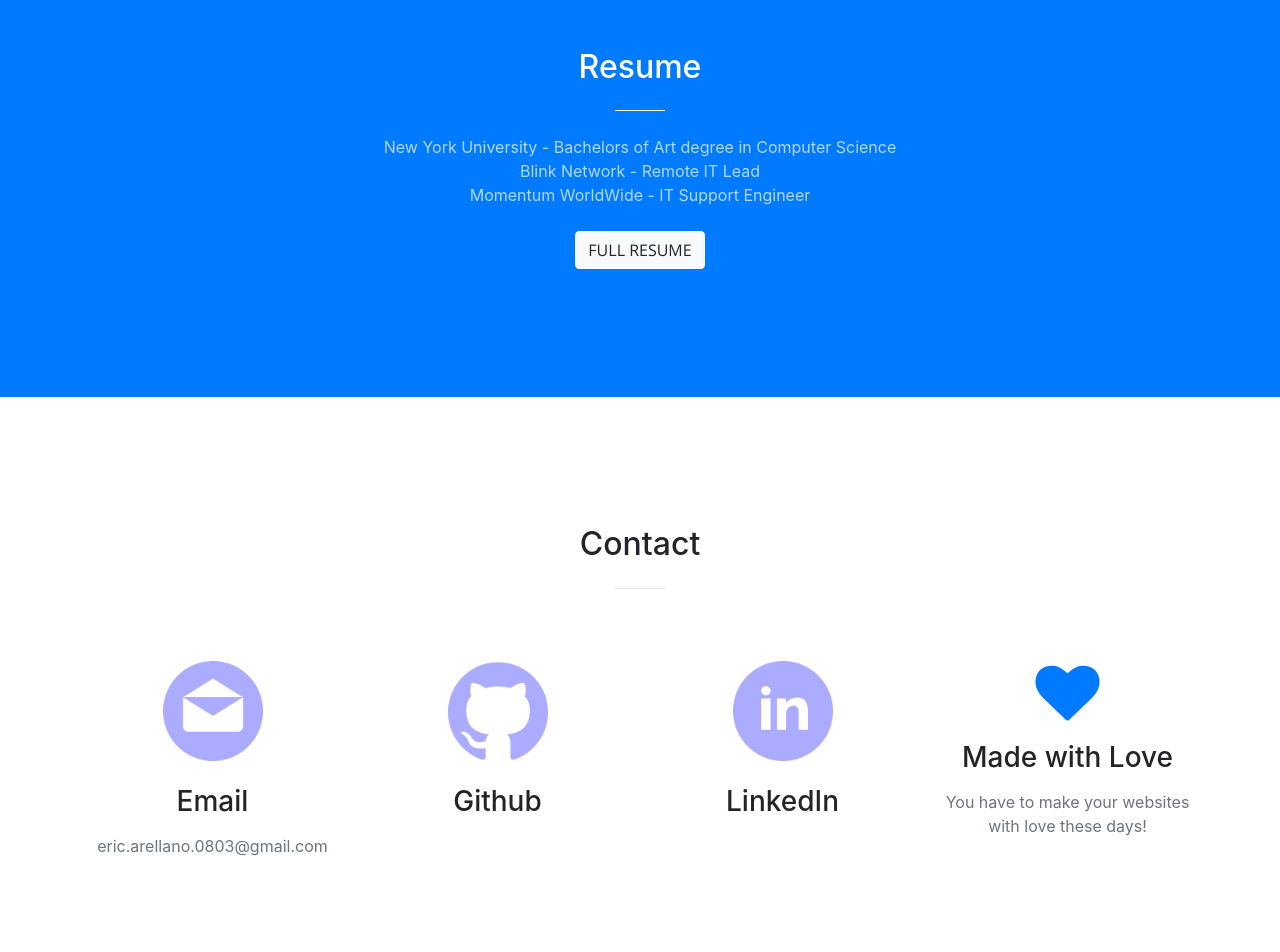
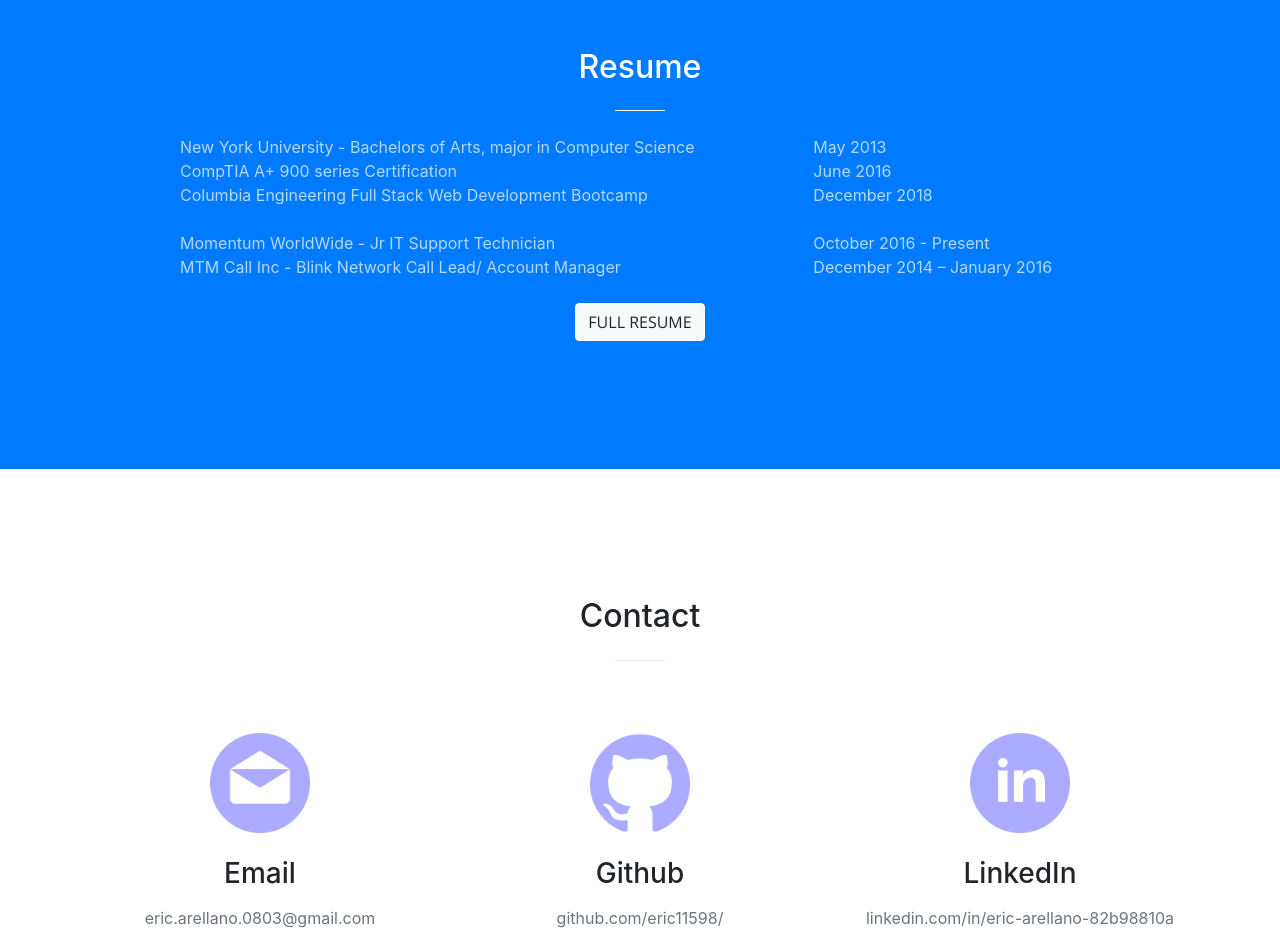
Before and after one commit to eric11598/eric11598.github.io, a website with bundled scripts: page index.html in a window 1280 px wide. Shown: the part 880-1832 px from the top of the page. Built offline with nearby package versions, Linux system fonts and the light colour scheme.

Commit message:
updated resume

```diff
--- a/index.html
+++ b/index.html
@@ -46,9 +46,7 @@
             <li class="nav-item">
               <a class="nav-link js-scroll-trigger" href="#portfolio">Portfolio</a>
             </li>
-            <li class="nav-item">
-              <a class="nav-link js-scroll-trigger" href="#contact">Contact</a>
-            </li>
+
           </ul>
         </div>
       </div>
@@ -74,13 +72,34 @@
     <section class="bg-primary" id="resume">
       <div class="container">
         <div class="row">
-          <div class="col-lg-8 mx-auto text-center">
+          <div class="col-lg-10 mx-auto text-center">
             <h2 class="section-heading text-white">Resume</h2>
             <hr class="light my-4">
-            <p class="text-faded mb-4">New York University - Bachelors of Art degree in Computer Science
-                <br>Blink Network - Remote IT Lead
-                <br>Momentum WorldWide - IT Support Engineer</p>
 
+            <div class="row">
+            <div class="col-lg-8 mx-auto text-left">
+            <p class="text-faded mb-4">
+                New York University - Bachelors of Arts, major in Computer Science
+                <br>CompTIA A+ 900 series Certification
+                <br>Columbia Engineering Full Stack Web Development Bootcamp
+                <br><br>
+                Momentum WorldWide - Jr IT Support Technician
+                <br>MTM Call Inc - Blink Network Call Lead/ Account Manager
+              </p>
+            </div>
+
+            <div class="col-lg-4 mx-auto text-left">
+
+              <p class="text-faded mb-4">
+                    May 2013
+                    <br>June 2016
+                    <br>December 2018
+                    <br><br>
+                    October 2016 - Present
+                    <br>December 2014 – January 2016
+              </p>
+            </div>
+          </div>
             <a class="btn btn-light btn-xl js-scroll-trigger" href="#contact">Full Resume</a>
           </div>
         </div>
@@ -98,7 +117,7 @@
       </div>
       <div class="container">
         <div class="row">
-          <div class="col-lg-3 col-md-6 text-center">
+          <div class="col-lg-4 col-md-6 text-center">
               <div class="service-box mt-5 mx-auto">
 
                   <a href="https://github.com/eric11598">
@@ -110,7 +129,7 @@
 
                 </div>
           </div>
-          <div class="col-lg-3 col-md-6 text-center">
+          <div class="col-lg-4 col-md-6 text-center">
             <div class="service-box mt-5 mx-auto">
 
               <a href="https://github.com/eric11598">
@@ -118,26 +137,22 @@
                   </a>
               <br><br>
               <h3 class="mb-3">Github</h3>
-
+              <p class="text-muted mb-0">github.com/eric11598/</p>
             </div>
           </div>
-          <div class="col-lg-3 col-md-6 text-center">
+
+          <div class="col-lg-4 col-md-6 text-center">
             <div class="service-box mt-5 mx-auto">
                 <a href="https://www.linkedin.com/in/eric-arellano-82b98810a/">
                 <img src = "img/icons/linkedin-logo.png" class = "small-icon" alt="LinkedIn">
                 </a>
                 <br><br>
               <h3 class="mb-3">LinkedIn</h3>
+              <p class="text-muted mb-0">linkedin.com/in/eric-arellano-82b98810a</p>
 
             </div>
           </div>
-          <div class="col-lg-3 col-md-6 text-center">
-            <div class="service-box mt-5 mx-auto">
-              <i class="fa fa-4x fa-heart text-primary mb-3 sr-icons"></i>
-              <h3 class="mb-3">Made with Love</h3>
-              <p class="text-muted mb-0">You have to make your websites with love these days!</p>
-            </div>
-          </div>
+
         </div>
       </div>
     </section>
@@ -241,8 +256,7 @@
 
     <section class="bg-dark text-white">
       <div class="container text-center">
-        <h2 class="mb-4">Free Download at Start Bootstrap!</h2>
-        <a class="btn btn-light btn-xl sr-button" href="http://startbootstrap.com/template-overviews/creative/">Download Now!</a>
+
       </div>
     </section>
 
```
